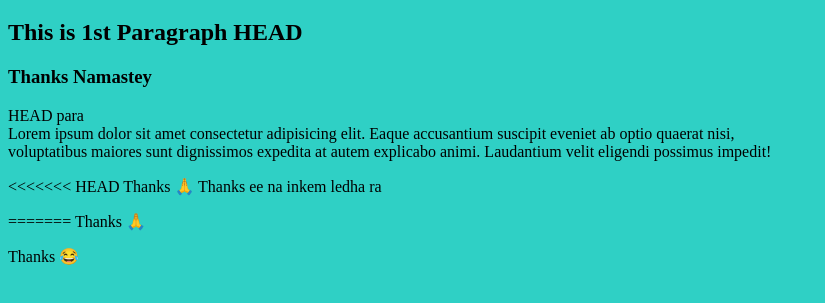
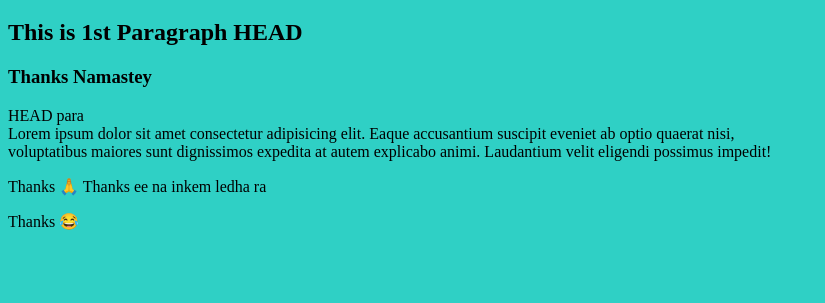
Before and after one commit to abdulafroz0001/About-me, a plain HTML site: page index.html in a window 1280 px wide. Shown: the part 61-364 px from the top of the page, without its empty margins (0-825 px from the left). Drawn offline with Linux system fonts and the light colour scheme.

Commit message:
don't know

```diff
--- a/index.html
+++ b/index.html
@@ -19,12 +19,9 @@
        voluptatibus maiores sunt dignissimos expedita at autem explicabo animi. Laudantium velit eligendi possimus impedit!
     </p>
 	<p>
-<<<<<<< HEAD
 			Thanks 🙏
                         Thanks ee na inkem ledha ra
 </p>
-=======
-			Thanks 🙏 </p>
 <p>
 			Thanks 😂 </p>
 
```
